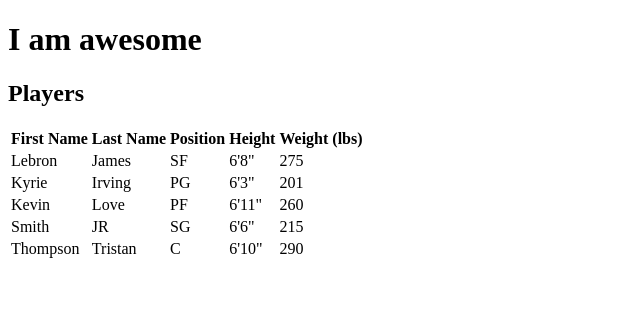
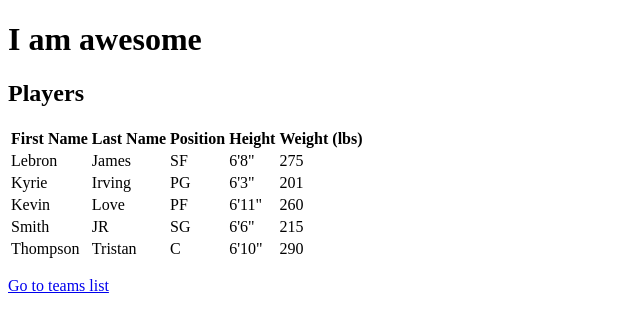
Before and after one commit to lyraddigital/angular2tutorial, an Angular app: page /players in a window 1280 px wide. Shown: the top 332 px of the page, without its empty margins (0-640 px from the left). Built offline with nearby package versions, Linux system fonts and the light colour scheme.

Commit message:
Added a link to this tutorial

```diff
--- a/src/app/app.component.html
+++ b/src/app/app.component.html
@@ -3,3 +3,7 @@
 </h1>
 
 <router-outlet></router-outlet>
+
+<p>
+  <a routerLink="teams">Go to teams list</a>
+</p>
```
